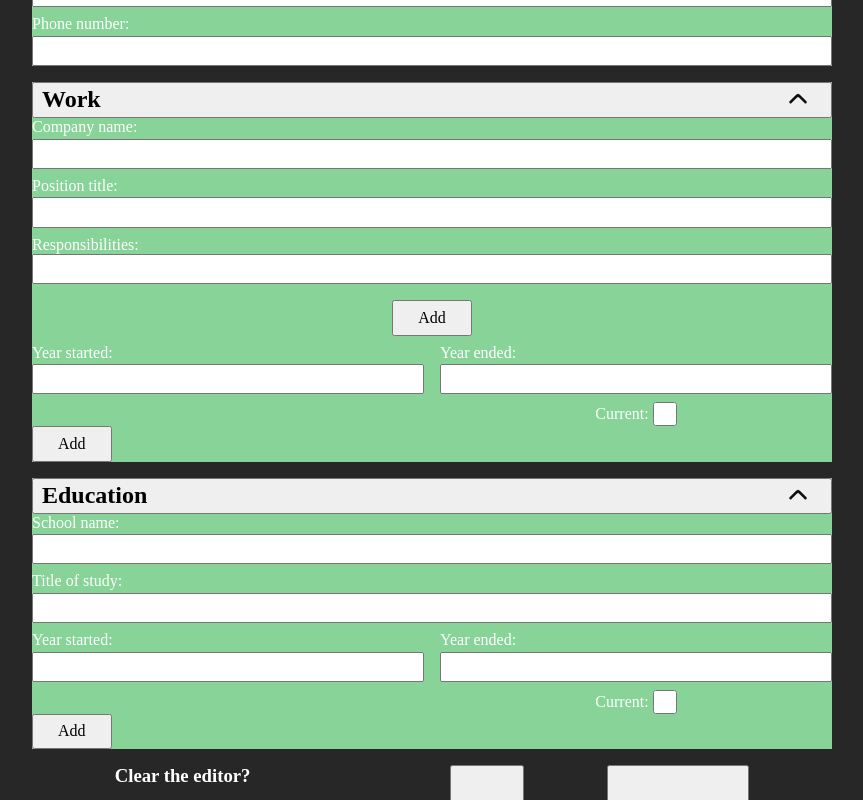
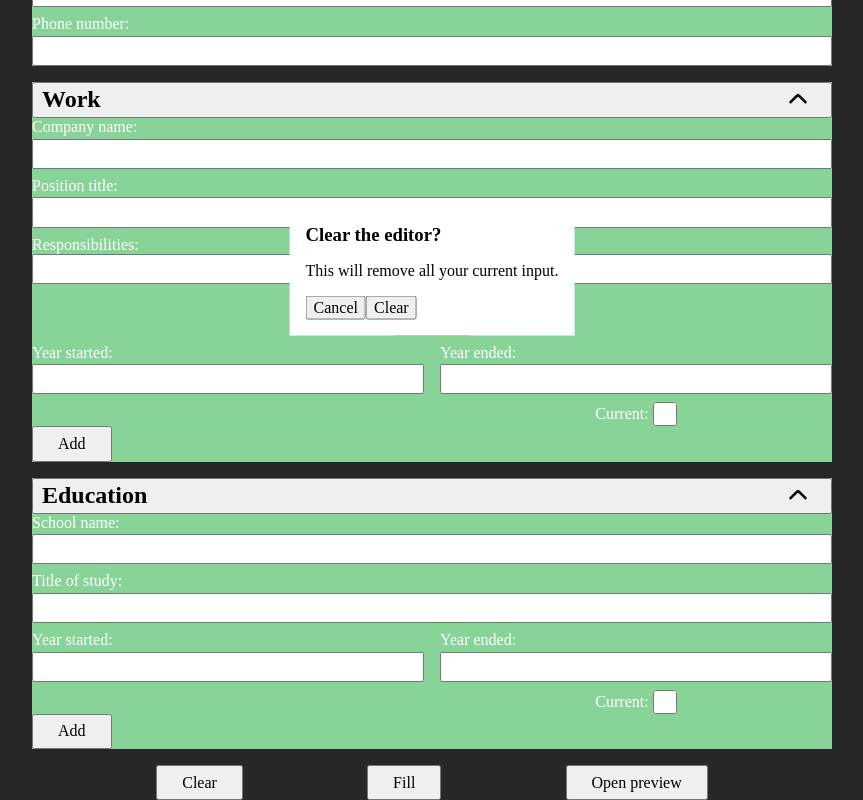
Before and after one commit to bigacz/cv-creator, a React (Vite) app: page / in a window 1280 px wide. Both pictures are taken after a click on the button "Clear". Shown: the part 207-1007 px from the top of the page, without its empty margins (208-1071 px from the left). Built offline with nearby package versions, Linux system fonts and the light colour scheme.

Commit message:
center ConfirmModal

```diff
--- a/src/components/shared/ConfirmModal.jsx
+++ b/src/components/shared/ConfirmModal.jsx
@@ -1,5 +1,6 @@
 import 'styles/components/shared/ConfirmModal.css';
 
+import Button from 'components/shared/Button';
 import { useState } from 'react';
 
 function ConfirmModal({
@@ -23,10 +24,10 @@ function ConfirmModal({
     close();
   }
 
-  const resultParagraph = resultText != null && <p>{resultText}</p>;
+  const resultParagraph = resultText && <p>{resultText}</p>;
 
   const modal = (
-    <div>
+    <dialog open={isOpen} className="confirm-modal__wrapper__modal">
       <h3>{questionText}</h3>
       {resultParagraph}
       <button type="button" onClick={close}>
@@ -35,16 +36,17 @@ function ConfirmModal({
       <button type="button" onClick={handleConfirmClick}>
         {buttonText}
       </button>
+    </dialog>
+  );
+
+  const button = <Button handleClick={open} text={buttonText} />;
+
+  return (
+    <div className="confirm-modal__wrapper">
+      {button}
+      {modal}
     </div>
   );
-
-  const button = (
-    <button className="button" onClick={open}>
-      {buttonText}
-    </button>
-  );
-
-  return isOpen ? modal : button;
 }
 
 export default ConfirmModal;
--- a/src/styles/components/shared/ConfirmModal.css
+++ b/src/styles/components/shared/ConfirmModal.css
@@ -0,0 +1,17 @@
+.confirm-modal__wrapper__modal {
+  position: fixed;
+
+  top: 50vh;
+  left: 50vw;
+  transform: translate(-50%, -150%);
+
+  margin: 0;
+  border: 0;
+  padding: 1rem;
+}
+
+.confirm-modal__wrapper__modal::backdrop {
+  height: 100vh;
+  width: 100vw;
+  background-color: yellow;
+}
```
